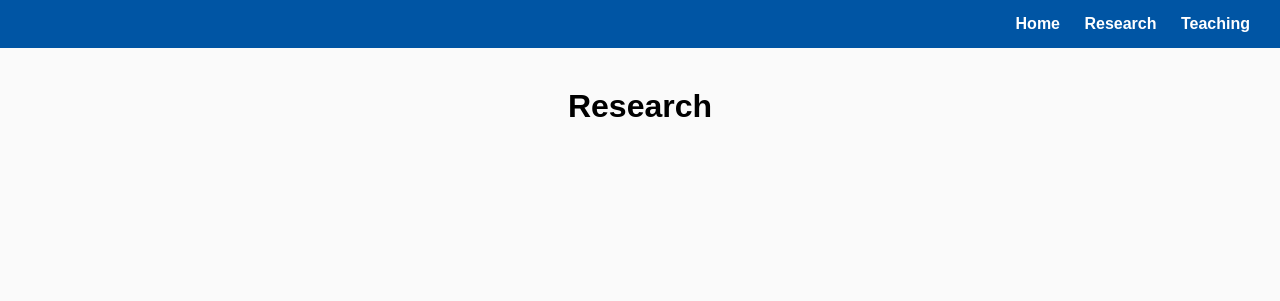
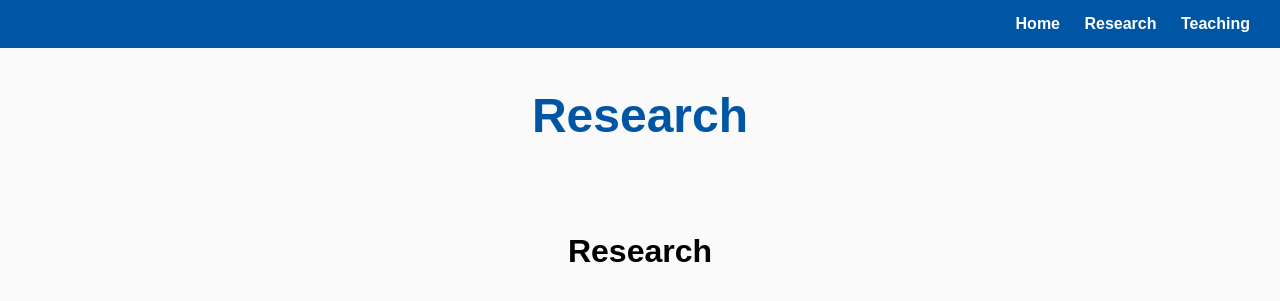
Before and after one commit to dipetrillo/dipetrillo.github.io, a Jekyll site: the page built from research.md, in a window 1280 px wide. Shown: the top 301 px of the page. Built offline with Jekyll 4.4.1, drawn with Linux system fonts in a browser that asks for light colours; our own code applies the rules of GitHub Pages for plain Markdown files.

Commit message:
Update default.html

```diff
--- a/_layouts/default.html
+++ b/_layouts/default.html
@@ -1,4 +1,3 @@
-
 <!DOCTYPE html>
 <html>
 <head>
@@ -40,6 +39,16 @@
     <a href="teaching.html">Teaching</a>
   </div>
 
+  <!-- INIZIO DELLA NUOVA AGGIUNTA: IL NOME GIGANTE DINAMICO -->
+  <div style="text-align: center; margin-bottom: 50px; padding: 40px 20px;">
+    <!-- Qui Jekyll inserirà il titolo e il sottotitolo leggendoli dai tuoi file Markdown -->
+    <h1 style="color: #0055a4; font-size: 3em; margin: 0;">{{ page.title }}</h1>
+    {% if page.subtitle %}
+      <h2 style="color: #555; font-weight: normal; margin-top: 10px;">{{ page.subtitle }}</h2>
+    {% endif %}
+  </div>
+  <!-- FINE DELLA NUOVA AGGIUNTA -->
+
   <!-- Questo <div> è il rettangolo invisibile che contiene i tuoi testi -->
   <div class="content">
     <!-- Questo è il "buco magico". Qui GitHub inietterà il tuo Markdown -->
```
